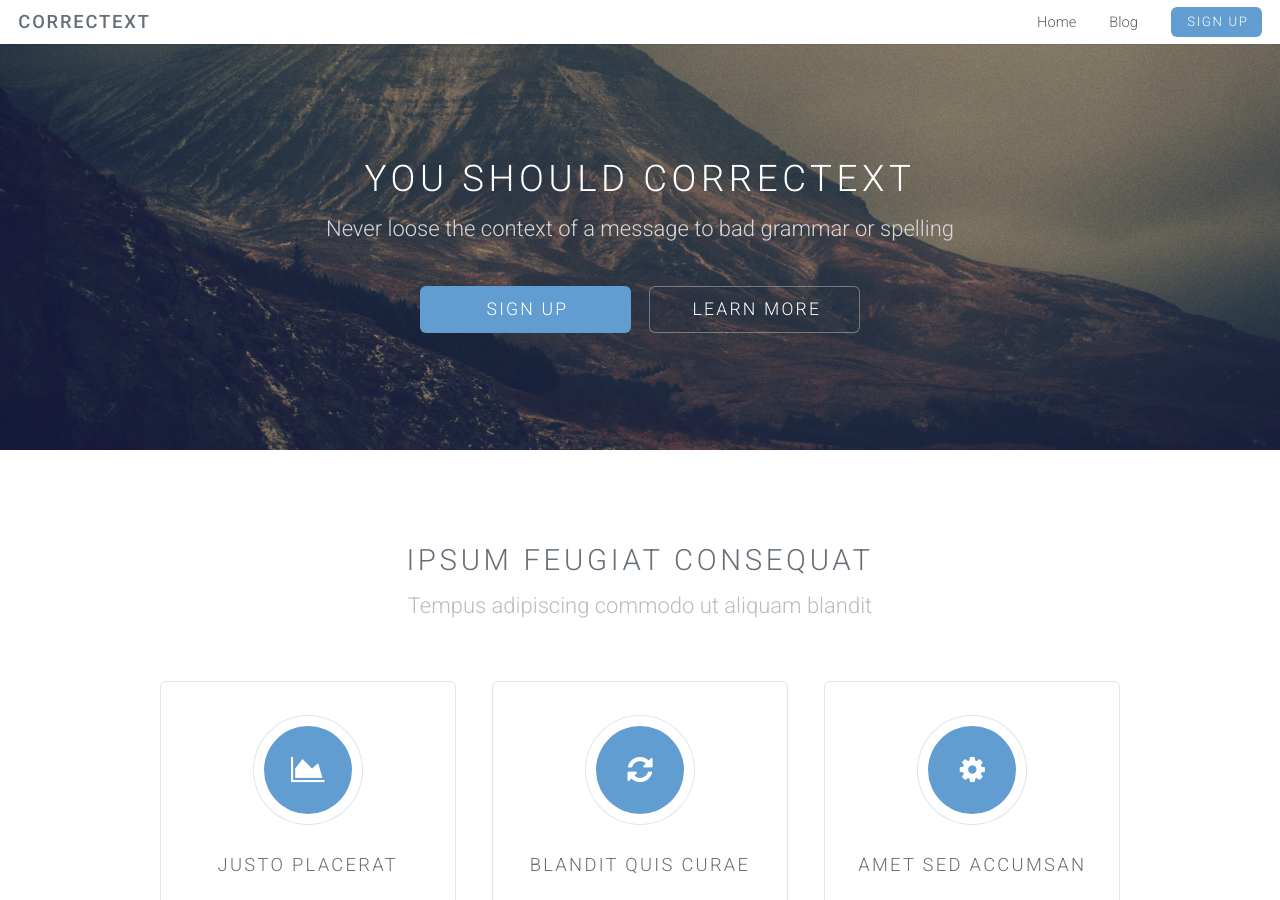
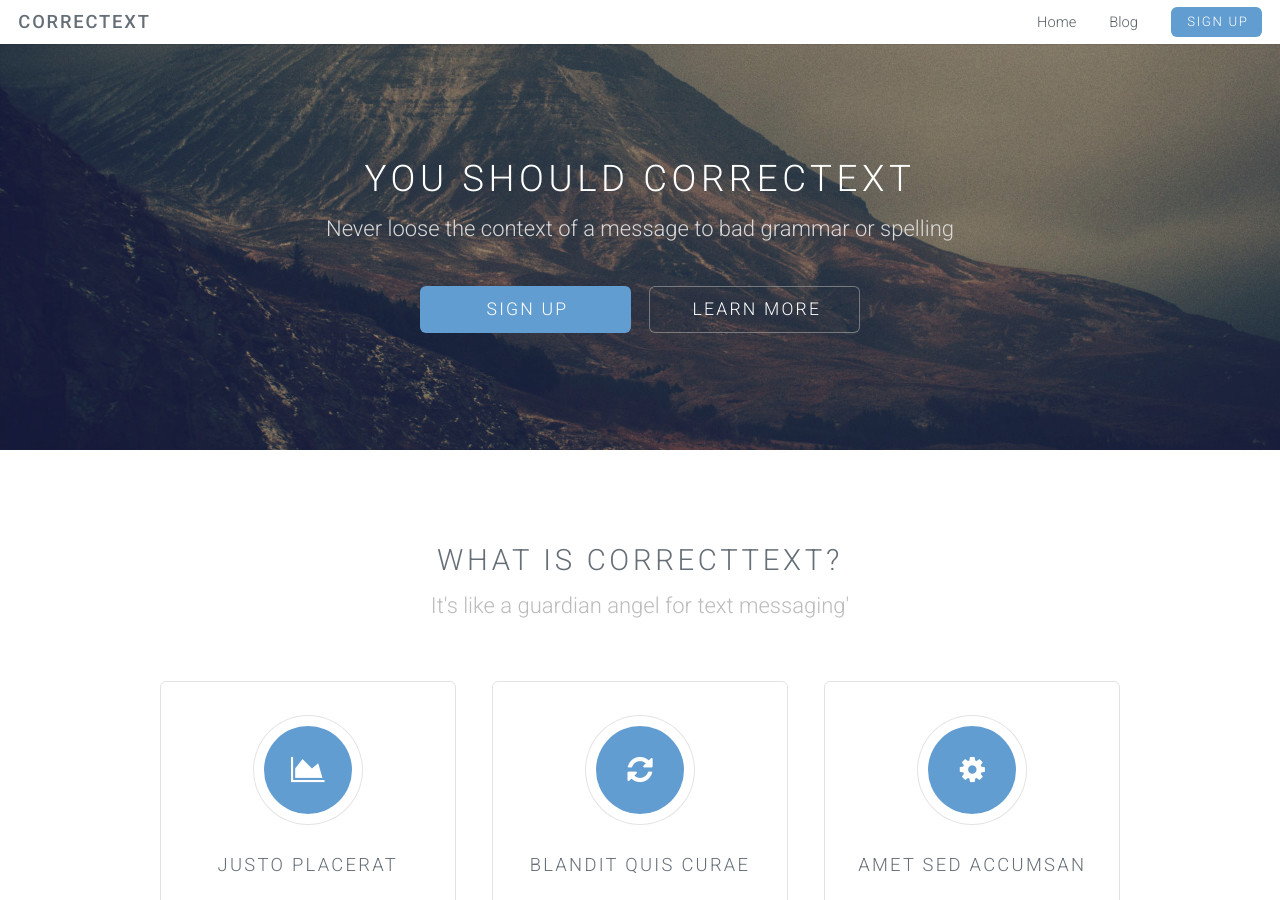
Before and after one commit to LevlUp/correctext, a Jekyll site: the page built from index.html, in a window 1280 px wide and 900 px high. Built offline with Jekyll 4.4.1, drawn with Linux system fonts in a browser that asks for light colours.

Commit message:
add what is CorrecText

```diff
--- a/index.html
+++ b/index.html
@@ -5,8 +5,8 @@ layout: landing-page
 		<!-- One -->
 			<section id="one" class="wrapper style1">
 				<header class="major">
-					<h2>Ipsum feugiat consequat</h2>
-					<p>Tempus adipiscing commodo ut aliquam blandit</p>
+					<h2>What is CorrectText?</h2>
+					<p>It's like a guardian angel for text messaging'</p>
 				</header>
 				<div class="container">
 					<div class="row">
```
